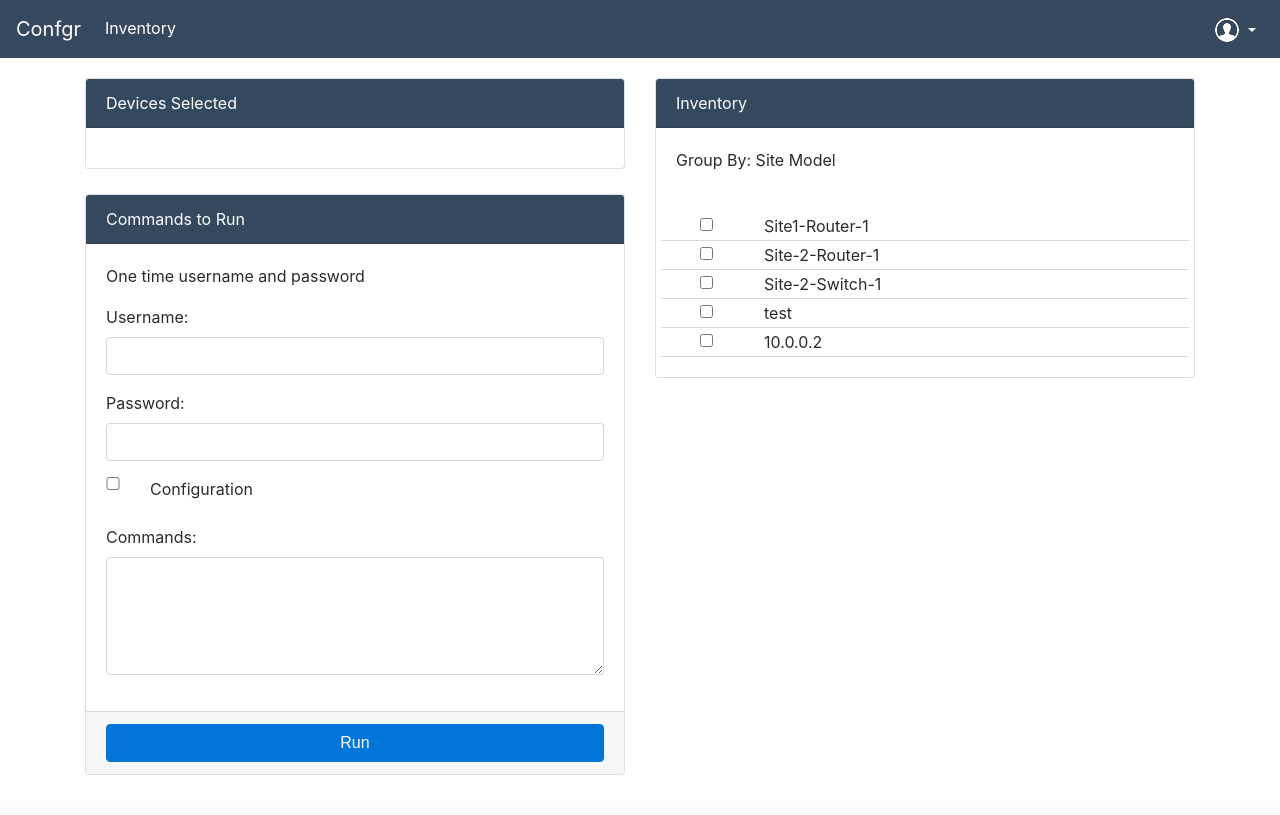
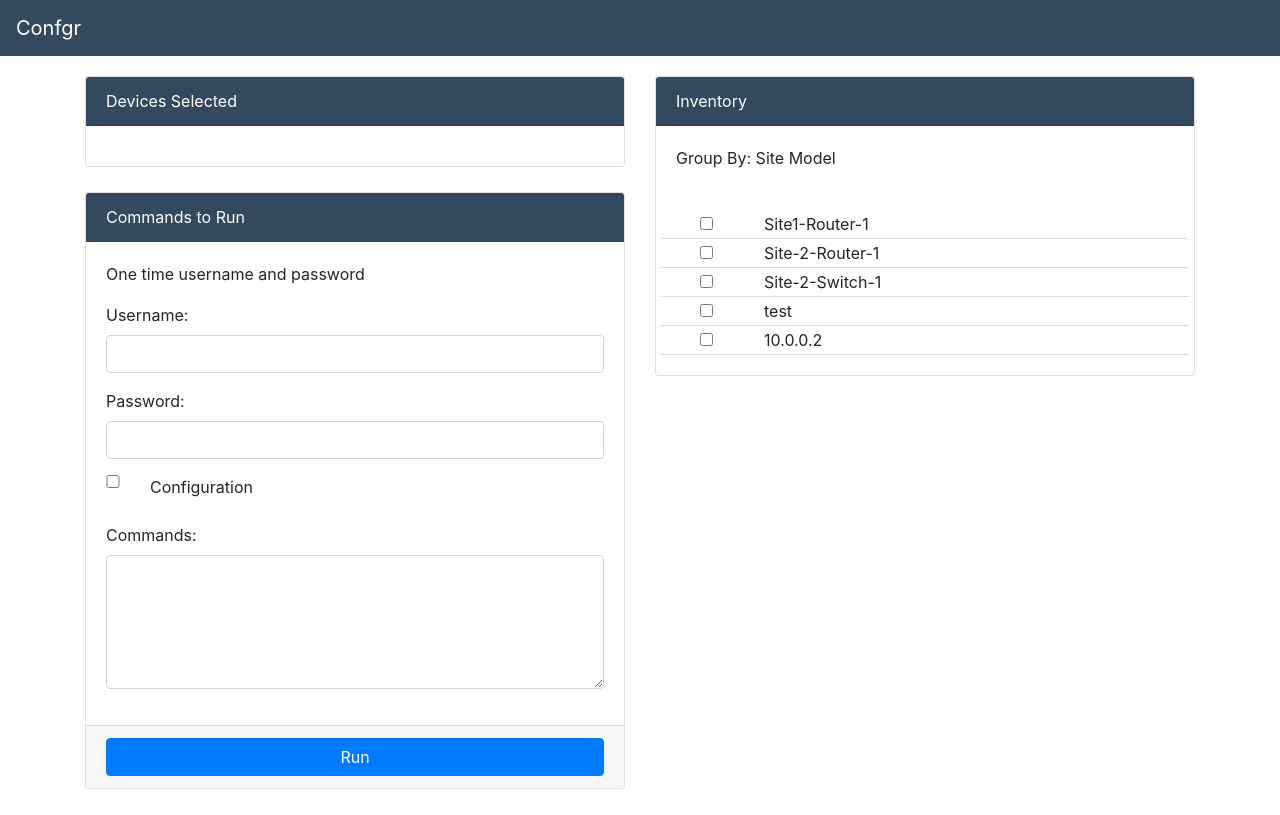
Before and after one commit to WilliamMarti/confgr, a Flask app: page / in a window 1280 px wide. Before the commit the page ends 775 px from the top, so only its background shows below. Run offline with Flask 2, Linux system fonts and the light colour scheme; a user stored in the database is signed in; data comes from the database, SQL or seed files in the repository; some libraries are stand-ins or nearby versions.

Commit message:
upgrade cards to vs v4.0

```diff
--- a/confgr/templates/admin.html
+++ b/confgr/templates/admin.html
@@ -20,7 +20,7 @@
 				    Link to Netbox API:
 				  </div>
 
-				  <div class="card-block">
+				  <div class="card-body">
 
 					<div class="form-group">
 					  <label for="netboxurl">Netbox URL:</label>
@@ -48,7 +48,7 @@
 				    Netbox Connection Status:
 				  </div>
 
-				  <div class="card-block">
+				  <div class="card-body">
 
 
 				  	<div id="netboxconnectionstatus">
@@ -84,7 +84,7 @@
 				    Manage Users:
 				  </div>
 
-				  <div class="card-block">
+				  <div class="card-body">
 
 
 				  	<div class="row">
--- a/confgr/templates/createuser.html
+++ b/confgr/templates/createuser.html
@@ -18,7 +18,7 @@
 				    Create User
 				  </div>
 
-				  <div class="card-block">
+				  <div class="card-body">
 
 					  <div class="row">
 
--- a/confgr/templates/home.html
+++ b/confgr/templates/home.html
@@ -22,7 +22,7 @@
 						    Devices Selected
 						  </div>
 
-						  <div id="selecteddevices" class="card-block">
+						  <div id="selecteddevices" class="card-body">
 
 
 						  </div> <!-- Card Block -->
@@ -45,7 +45,7 @@
 
 
 
-						  <div class="card-block">
+						  <div class="card-body">
 
 						  	<p> One time username and password </p>
 
@@ -123,7 +123,7 @@
 						    Results
 						  </div>
 
-						  <div id="clioutput" class="card-block">
+						  <div id="clioutput" class="card-body">
 
 
 						  </div> <!-- Card Block -->
@@ -146,14 +146,14 @@
 				  <div class="card-header card-style">
 				    Inventory
 				  </div>
-				  <div class="card-block">
+				  <div class="card-body">
 				  	Group By:
 				  	Site
 				  	Model
 
 				  </div>
 
-				  <div class="card-block">
+				  <div class="card-body">
 
 
 				  	{% if devices == 'Error' %}
--- a/confgr/templates/layout.html
+++ b/confgr/templates/layout.html
@@ -5,13 +5,23 @@
 
     <title> {{ title }} </title>
 
+    <link rel="stylesheet" href="https://maxcdn.bootstrapcdn.com/bootstrap/4.0.0/css/bootstrap.min.css" integrity="sha384-Gn5384xqQ1aoWXA+058RXPxPg6fy4IWvTNh0E263XmFcJlSAwiGgFAW/dAiS6JXm" crossorigin="anonymous">
+
+    <!--
     <link rel="stylesheet" href="/static/bootstrap/css/bootstrap.css" crossorigin="anonymous">
     <link rel="stylesheet" href="/static/tether/dist/css/tether.css" crossorigin="anonymous">
+    -->
     <link rel="stylesheet" href="/static/style.css" crossorigin="anonymous">
 
+    <script src="https://code.jquery.com/jquery-3.2.1.slim.min.js" integrity="sha384-KJ3o2DKtIkvYIK3UENzmM7KCkRr/rE9/Qpg6aAZGJwFDMVNA/GpGFF93hXpG5KkN" crossorigin="anonymous"></script>
+    <script src="https://cdnjs.cloudflare.com/ajax/libs/popper.js/1.12.9/umd/popper.min.js" integrity="sha384-ApNbgh9B+Y1QKtv3Rn7W3mgPxhU9K/ScQsAP7hUibX39j7fakFPskvXusvfa0b4Q" crossorigin="anonymous"></script>
+    <script src="https://maxcdn.bootstrapcdn.com/bootstrap/4.0.0/js/bootstrap.min.js" integrity="sha384-JZR6Spejh4U02d8jOt6vLEHfe/JQGiRRSQQxSfFWpi1MquVdAyjUar5+76PVCmYl" crossorigin="anonymous"></script>
+
+    <!--
     <script src="/static/tether/dist/js/tether.js" crossorigin="anonymous"></script>
     <script src="https://ajax.googleapis.com/ajax/libs/jquery/3.2.1/jquery.min.js"></script>
     <script src="/static/bootstrap/js/bootstrap.js" crossorigin="anonymous"></script>
+    -->
     <script src="/static/button-controllers.js" crossorigin="anonymous"></script>
 
 
--- a/confgr/templates/login.html
+++ b/confgr/templates/login.html
@@ -16,7 +16,7 @@
 				    Login
 				  </div>
 
-				  <div class="card-block">
+				  <div class="card-body">
 
 				  	<div id="login-result">
 
--- a/confgr/templates/profile.html
+++ b/confgr/templates/profile.html
@@ -36,7 +36,7 @@
 				    User Info
 				  </div>
 
-				  <div class="card-block">
+				  <div class="card-body">
 
 					  <div class="row">
 
--- a/confgr/templates/profileedit.html
+++ b/confgr/templates/profileedit.html
@@ -33,7 +33,7 @@
 				    User Info
 				  </div>
 
-				  <div class="card-block">
+				  <div class="card-body">
 
 					  <div class="row">
 
```
